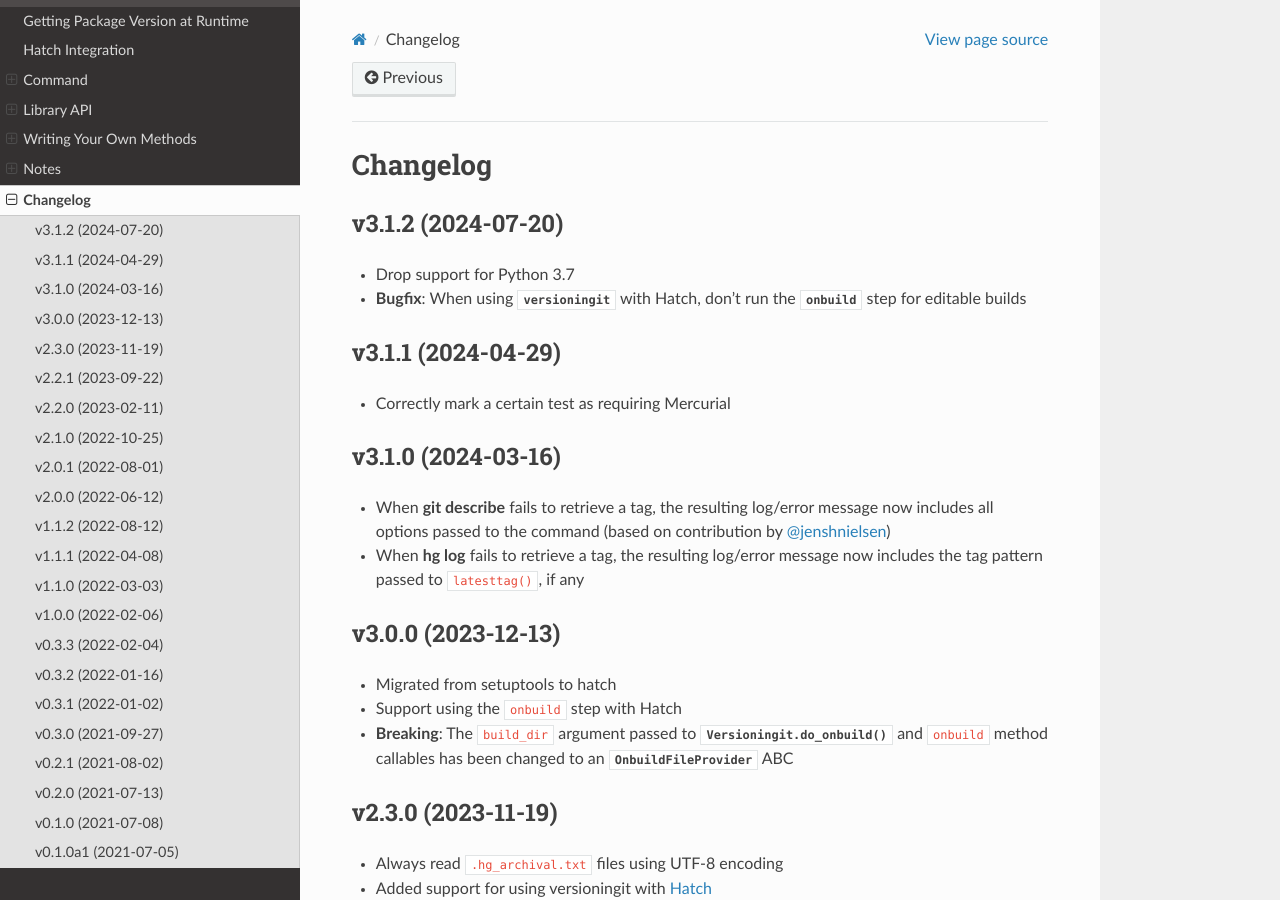
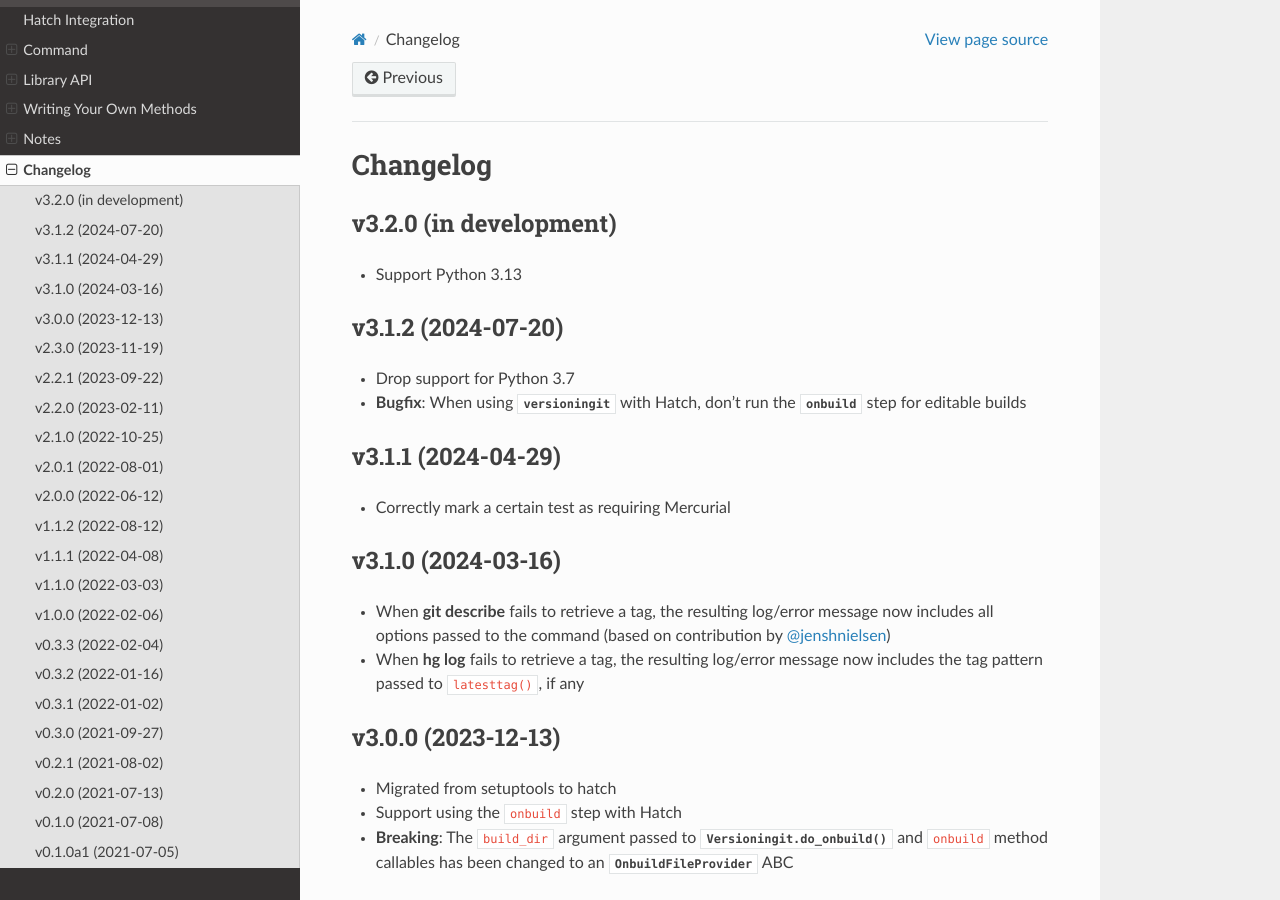
Before and after one commit to jwodder/versioningit, a Sphinx documentation site: the page built from docs/changelog.rst, in a window 1280 px wide and 900 px high. Built offline with Sphinx 7.4.7 and the Read the Docs theme 3.1.0, drawn with Linux system fonts in a browser that asks for light colours.

Commit message:
Add support for Python 3.13

```diff
--- a/CHANGELOG.md
+++ b/CHANGELOG.md
@@ -1,3 +1,7 @@
+v3.2.0 (in development)
+-----------------------
+- Support Python 3.13
+
 v3.1.2 (2024-07-20)
 -------------------
 - Drop support for Python 3.7
--- a/docs/changelog.rst
+++ b/docs/changelog.rst
@@ -2,6 +2,11 @@
 
 Changelog
 =========
+
+v3.2.0 (in development)
+-----------------------
+- Support Python 3.13
+
 
 v3.1.2 (2024-07-20)
 -------------------
--- a/pyproject.toml
+++ b/pyproject.toml
@@ -31,6 +31,7 @@ classifiers = [
     "Programming Language :: Python :: 3.10",
     "Programming Language :: Python :: 3.11",
     "Programming Language :: Python :: 3.12",
+    "Programming Language :: Python :: 3.13",
     "Programming Language :: Python :: Implementation :: CPython",
     "Programming Language :: Python :: Implementation :: PyPy",
     "License :: OSI Approved :: MIT License",
--- a/src/versioningit/__init__.py
+++ b/src/versioningit/__init__.py
@@ -43,7 +43,7 @@ Visit <https://github.com/jwodder/versioningit> or
 <https://versioningit.rtfd.io> for more information.
 """
 
-__version__ = "3.1.2"
+__version__ = "3.2.0.dev1"
 __author__ = "John Thorvald Wodder II"
 __author_email__ = "versioningit@varonathe.org"
 __license__ = "MIT"
```
Also changed, not shown: 4 other files.
